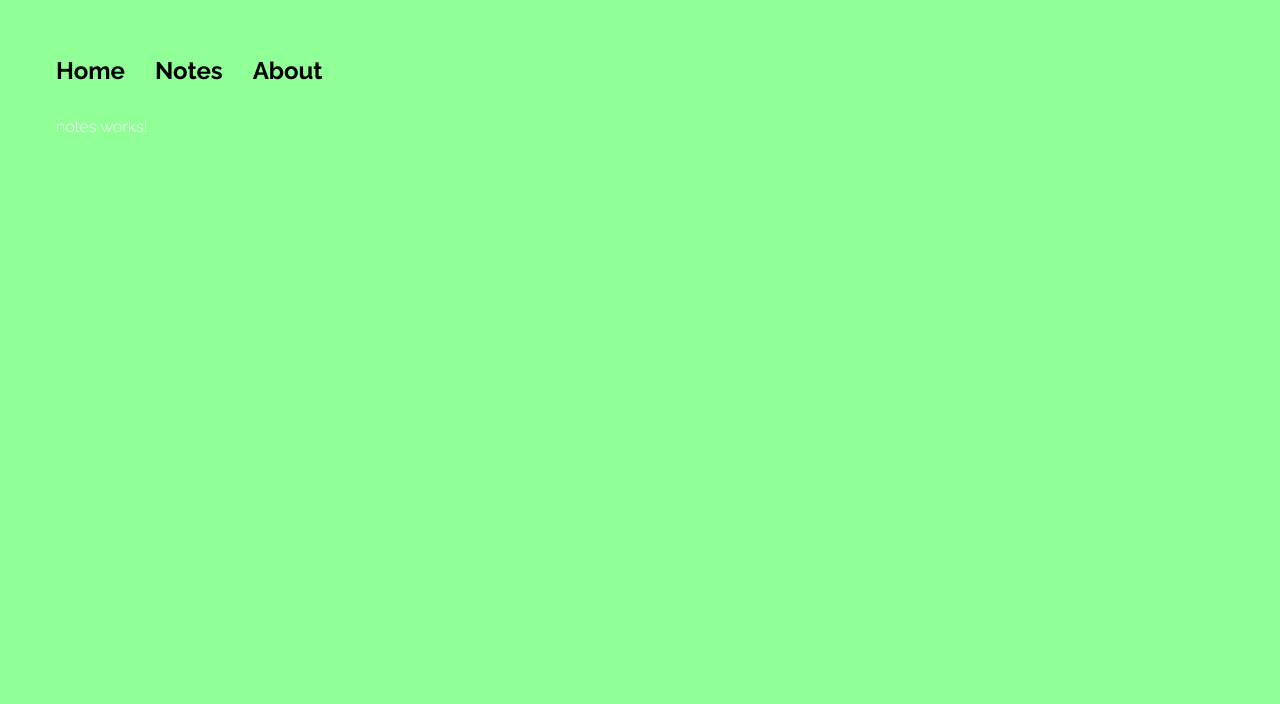
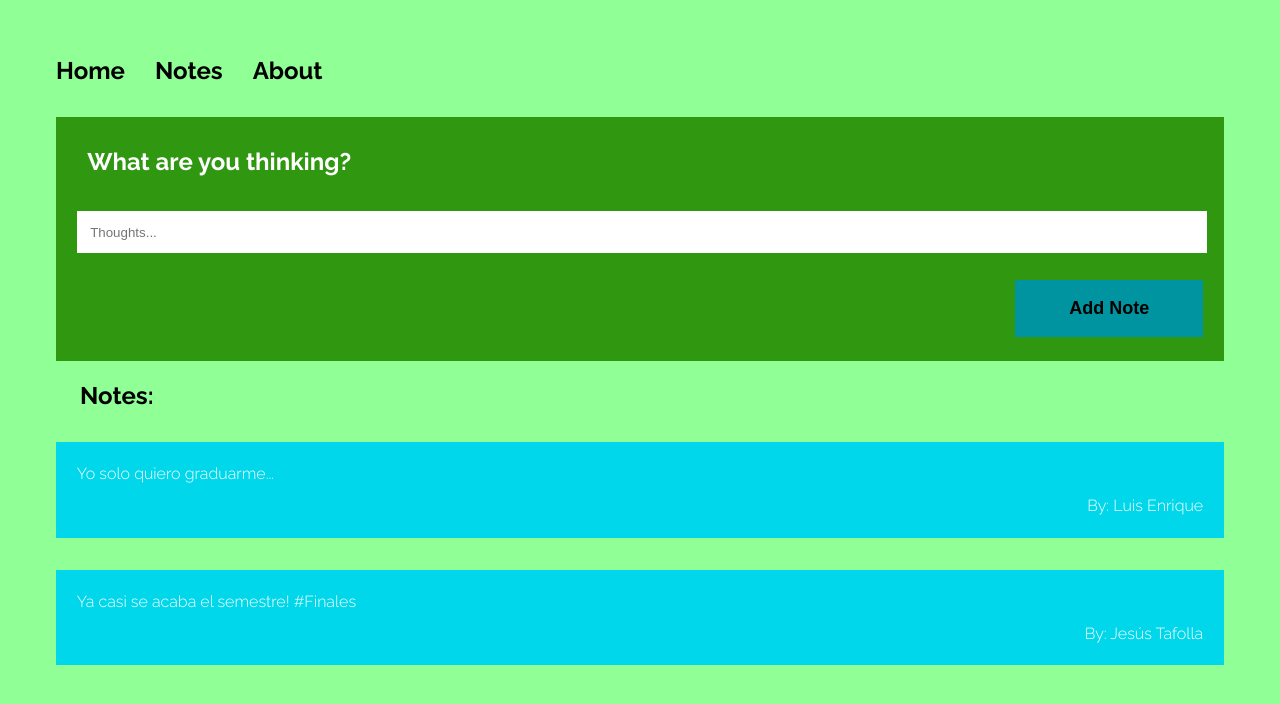
Before and after one commit to Luisemg/Notepad-DAW, an Angular app: page /notes in a window 1280 px wide. Shown: the top 704 px of the page. Built offline with nearby package versions, Linux system fonts and the light colour scheme.

Commit message:
Add Notes and About Templates #3

```diff
--- a/src/app/about/about.component.css
+++ b/src/app/about/about.component.css
@@ -0,0 +1,49 @@
+.container {
+    display: grid;
+    grid-template-columns: 50% auto;
+}
+
+.col {
+    padding: .4em 1.3em;
+}
+
+.color-dark{
+    background: #2f9710;
+}
+
+.color-light{
+    margin-top: 2em;
+    background: #01d7eb;
+}
+
+input.txt {
+    border: 0;
+    padding: 1em;
+    width: 80%;
+    margin-bottom: 2em;
+}
+
+input.pwd {
+    border: 0;
+    padding: 1em;
+    width: 80%;
+    margin-bottom: 2em;
+}
+
+input.btn {
+    border: 0;
+    display: block;
+    padding: 1em 3em;
+    background: #0094a1;
+    columns: #000000;
+    margin-bottom:  1em;
+    font-weight: bold;
+    cursor:pointer;
+}
+
+.life-container {
+    background: #00adbc;
+    padding: .5em;
+    font-weight: bold;
+    cursor: pointer;
+}
--- a/src/app/about/about.component.html
+++ b/src/app/about/about.component.html
@@ -1 +1,20 @@
-<p>about works!</p>
+<div class="container color-dark">
+    <div class="col">
+        <h1>About us...</h1>
+    </div>
+</div>
+
+<div class="container color-light">
+    <div class="col">
+        <h2>Luis Enrique Meza</h2>
+        <p class="life-container">Digital Systems and Robotics Engineering Student on 9th Semester.
+        Currently working at Intel as a Memory System Validation Intern in Guadalajara.</p>
+        <p class="life-container">luisemezag@gmail.com</p>
+    </div>
+    <div class="col">
+        <h2>Jesús Tafolla</h2>
+        <p class="life-container">Nineth Semester Student in Digital Systems and Robotics Engineering.
+        Actually working as an Intern at Intel Corporation in Functional Validation.</p>
+        <p class="life-container">chuy_tafolla@hotmail.com</p>
+    </div>
+</div>
--- a/src/app/notes/notes.component.css
+++ b/src/app/notes/notes.component.css
@@ -1,21 +1,46 @@
 .container {
     display: grid;
-    grid-template-columns: 50% auto;
+    grid-template-rows: auto;
 }
 
-.col {
+.h2 {
+    margin-left: 1em;
+    color: #000000;
+}
+
+.row {
     padding: .4em 1.3em;
 }
 
-.color-dark{
-    background: #2885c4;
+.row1 {
+    margin-top: 1em;
+    padding: .4em 1.3em;
 }
 
-.color-ligth{
-    background: #57B3F1;
+.row2 {
+    padding: .4em 1.3em;
+    margin-left: auto;
+    margin-right: 0px;
+    margin-bottom: 1em;
+}
+
+.color-dark{
+    background: #2f9710;
+}
+
+.color-light{
+    margin-top: 2em;
+    background: #01d7eb;
 }
 
 input.txt {
+    border: 0;
+    padding: 1em;
+    width: 98%;
+    margin-bottom: 2em;
+}
+
+input.pwd {
     border: 0;
     padding: 1em;
     width: 80%;
@@ -26,14 +51,18 @@
     border: 0;
     display: block;
     padding: 1em 3em;
-    background: #A5F883;
-    color:#003A61;
-    margin-bottom:  1em;
-    cursor:pointer;
+    background: #0094a1;
+    columns: #000000;
+    margin-bottom: 1em;
+    margin-right: 0px;
+    margin-left: auto;
+    font-size: large;
+    font-weight: bold;
+    cursor: pointer;
 }
 
 .life-container {
-    background: #3fA0E1;
+    background: #00adbc;
     padding: .5em;
     font-weight: bold;
     cursor: pointer;
--- a/src/app/notes/notes.component.html
+++ b/src/app/notes/notes.component.html
@@ -1 +1,31 @@
-<p>notes works!</p>
+<div class="container color-dark">
+    <h2 class="row">
+        What are you thinking?
+    </h2>
+    <div class="row">
+        <form>
+            <input type="text" class="txt" name="note" placeholder="Thoughts...">
+            <input type="submit" class="btn" value="Add Note">
+        </form>
+    </div>
+</div>
+
+<h2 class="h2">Notes:</h2>
+
+<div class="container color-light">
+    <div class="row1">
+        Yo solo quiero graduarme...
+    </div>
+    <div class="row2">
+        By: Luis Enrique
+    </div>
+</div>
+
+<div class="container color-light">
+    <div class="row1">
+        Ya casi se acaba el semestre! #Finales
+    </div>
+    <div class="row2">
+        By: Jesús Tafolla
+    </div>
+</div>
```
